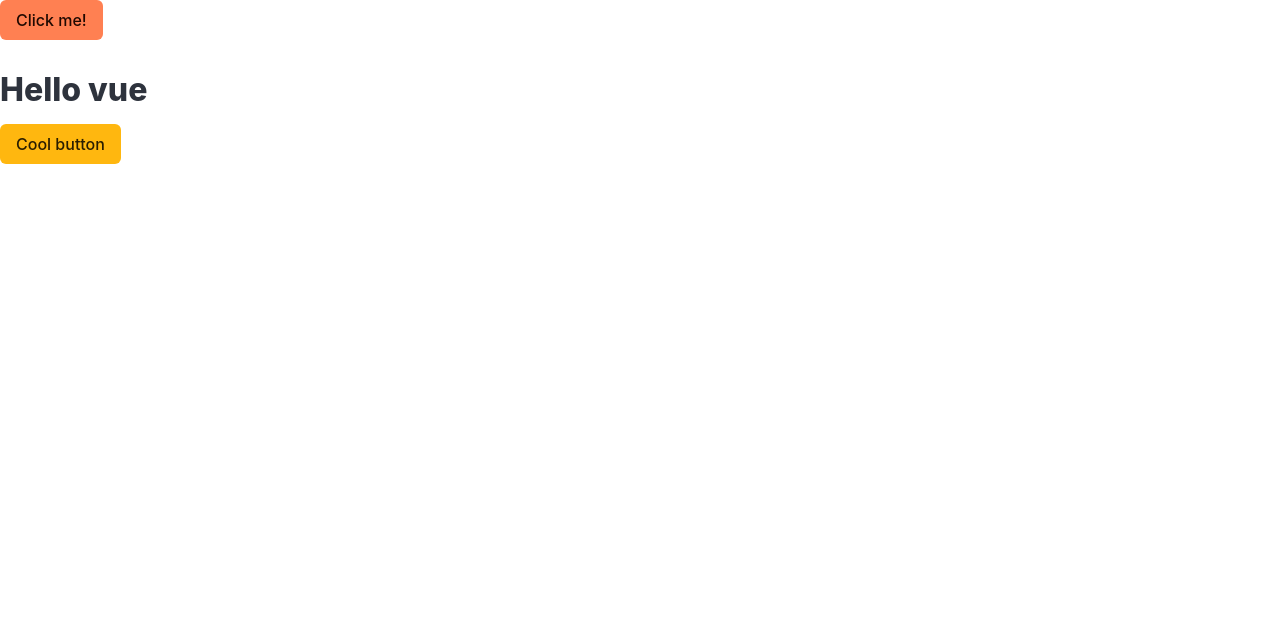
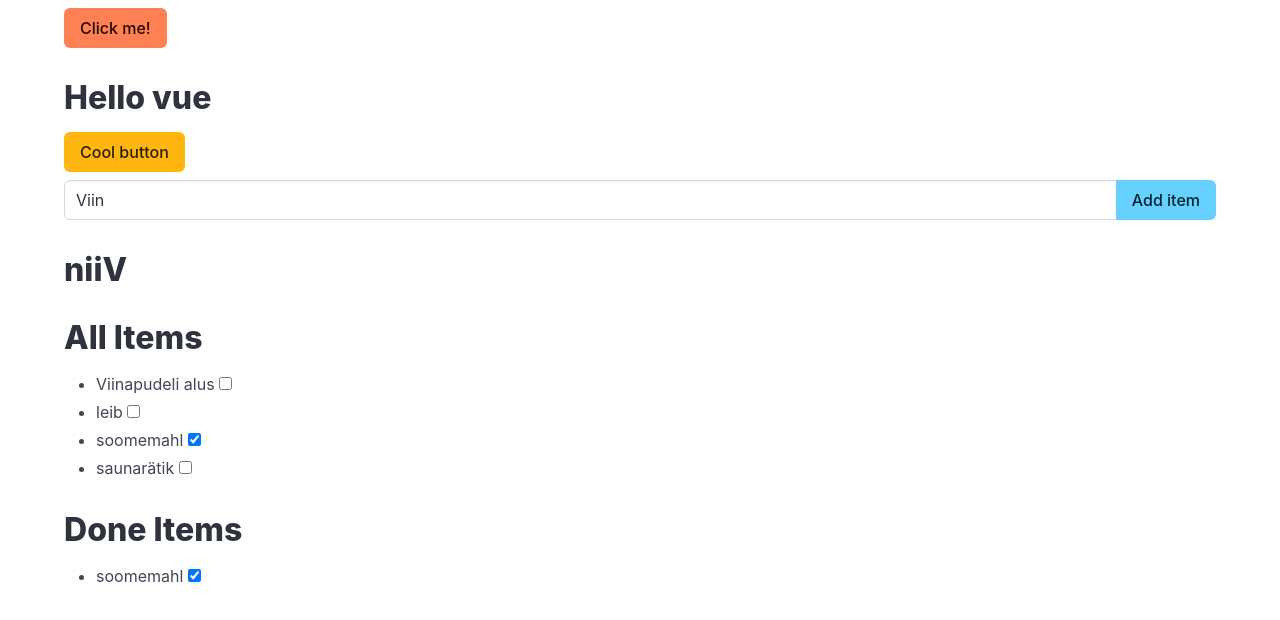
Before and after one commit to HukSam1/learnjs, a JavaScript app: page / in a window 1280 px wide. Shown: the top 620 px of the page. Built offline with nearby package versions, Linux system fonts and the light colour scheme.

Commit message:
Add reverse text, a list, done list and checkboxes

```diff
--- a/src/App.vue
+++ b/src/App.vue
@@ -1,14 +1,66 @@
 <script setup>
-import { ref } from 'vue';
+import { computed, ref } from "vue";
 
-    let message = ref('Hello vue');
-    let isDanger = ref(false);
+let message = ref("Hello vue");
+let isDanger = ref(false);
+let newItem = ref('Viin');
+let i = 0;
+let items = ref([
+    {id: i++, name: 'Viinapudeli alus', isDone: false},
+    {id: i++, name: 'leib', isDone: false},
+    {id: i++, name: 'soomemahl', isDone: true},
+    {id: i++, name: 'saunarätik', isDone: false},
+]);
+
+function add(){
+    if(newItem.value.trim() !== ''){
+    items.value.push({id: i++, name: newItem.value, isDone: false});
+    }
+    newItem.value = '';
+}
+
+let doneItems = computed(() => items.value.filter(item => item.isDone));
+
 </script>
 
 <template>
+  <div class="container mt-2">
     <div class="content">
-        <button class="button is-primary" @click="message = 'Hello VM24'">Click me!</button>
-         <h1>{{ message }}</h1>
-         <button class="button" :class="{'is-danger': isDanger, 'is-warning': !isDanger}" @click="isDanger = !isDanger">Cool button</button>
+      <button class="button is-primary" @click="message = 'Hello VM24'">Click me!</button>
+      <h1>{{ message }}</h1>
+      <button class="button" :class="{ 'is-danger': isDanger, 'is-warning': !isDanger }"
+        @click="isDanger = !isDanger">Cool button</button>
+
+
+      <div class="field has-addons mt-2">
+        <div class="control is-expanded">
+          <input v-model="newItem" @keydown.enter="add" class="input" type="text" placeholder="Add item" >
+        </div>
+        <div class="control">
+          <button class="button is-info" @click="items.push(newItem)">
+            Add item
+            </button>
+        </div>
+      </div>
+      <h1>{{ newItem.split('').reverse().join('') }}</h1>
+
+
+            <h1>All Items</h1>
+      <ul>
+        <li v-for="item in items">
+            {{ item.name }}
+            <input type="checkbox" v-model="item.isDone">
+        </li>
+      </ul>
+
+      <h1>Done Items</h1>
+      <ul>
+        <li v-for="item in doneItems">
+            {{ item.name }}
+            <input type="checkbox" v-model="item.isDone">
+        </li>
+      </ul>
+
     </div>
+  </div>
 </template>
```
